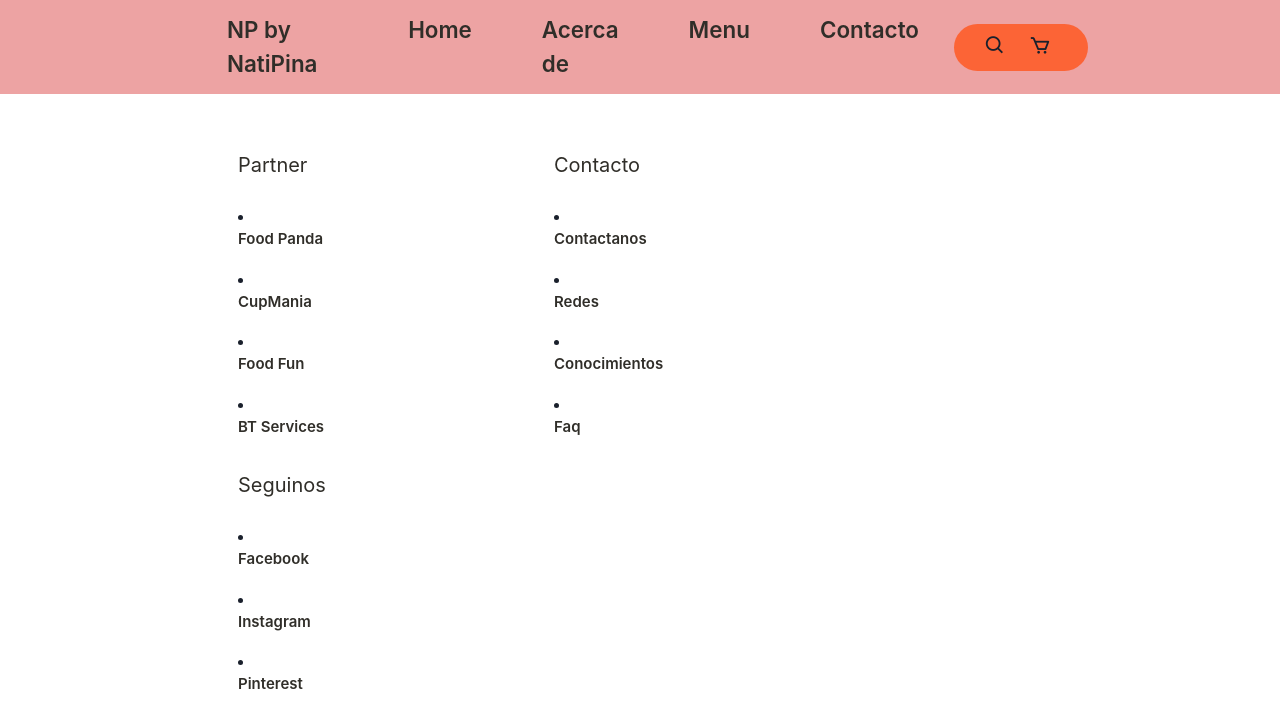
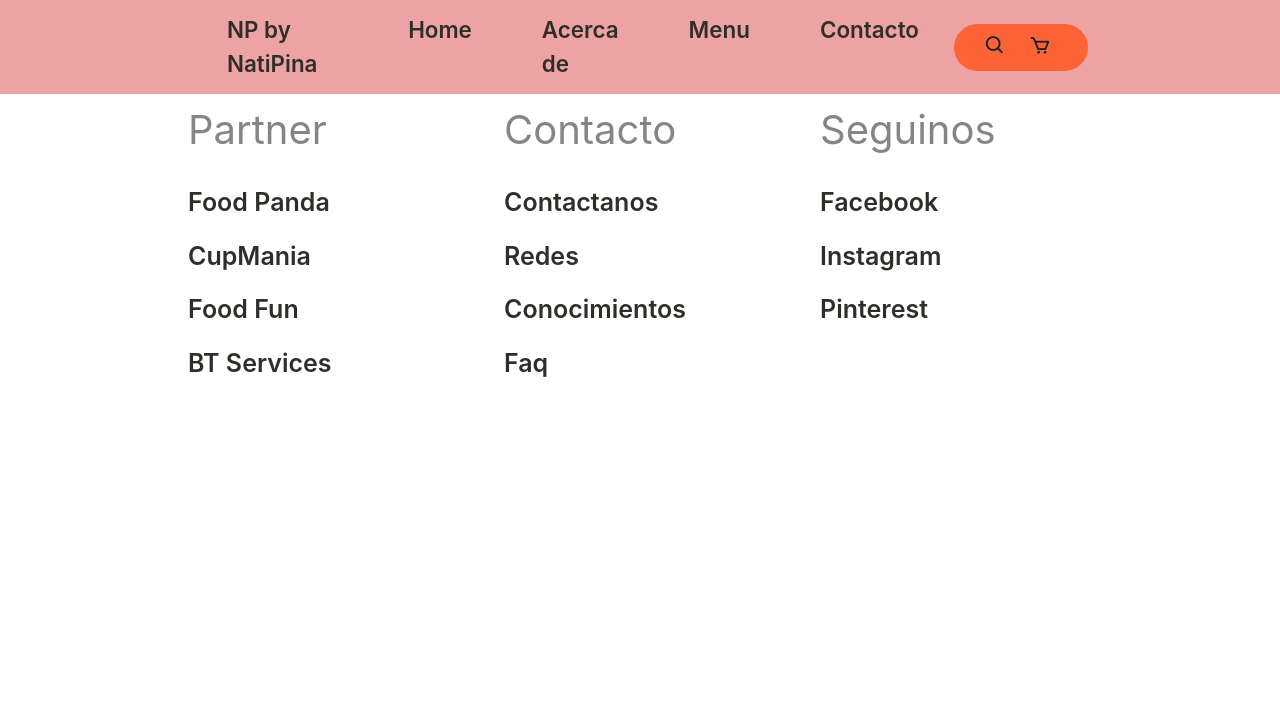
Before and after one commit to niicopina/Preentrega-NicolasPi-a-Pastleria_commerce, a React (Vite) app: page /contact in a window 1280 px wide. Shown: the top 728 px of the page. Built offline with nearby package versions, Linux system fonts and the light colour scheme.

Commit message:
contact css

```diff
--- a/src/App.jsx
+++ b/src/App.jsx
@@ -6,6 +6,8 @@ import About from './components/about/About'
 import Footer from './components/Footer'
 import Contact from './components/contact/Contact'
 import { BrowserRouter, Routes, Route, Link } from "react-router-dom";
+import ItemDetail from './components/itemdetail/ItemDetail'
+import ItemDetailContainer from './components/ItemDetailContainer'
 
 const App = () => {
 
@@ -26,6 +28,7 @@ const App = () => {
             path="/menu/:menu"
             element={<ItemListContainer />}
           />
+          <Route exact path="/item/:id" element={<ItemDetailContainer/>} />
         </Routes>
 
        <Footer />
--- a/src/components/ItemDetailContainer.jsx
+++ b/src/components/ItemDetailContainer.jsx
@@ -1,5 +1,5 @@
 import React from 'react'
-import ItemDetail from "./ItemDetail";
+import ItemDetail from "./itemdetail/ItemDetail";
 import { useState, useEffect } from "react";
 import Data from "../data.json";
 
--- a/src/components/contact/contact.css
+++ b/src/components/contact/contact.css
@@ -7,7 +7,7 @@
     --p-font: 1.4rem;
     }
 .contact {
-    padding: 150px;
+    padding: 100px;
     margin-left: 88px;
 }
 
@@ -16,23 +16,26 @@
     grid-template-columns: repeat(auto-fit, minmax(300px, 100px));
     gap: 1rem;
 }
-.contact-content {
-    text-decoration: none;
-}
+
 .contact-content h4 {
-    font-size: 20px;
-    color: var(--text-color);
+    font-size: 40px;
+    color: var(--second-color);
+    text-decoration:dotted ;
     margin-bottom: 1.5rem;
 }
 .contact-content li {
     margin-bottom: 16px;
+    display: flex;
+    flex-direction: row;
 }
 .contact-content li a{
-    display: block;
+    display: flex;
+    flex-direction: row;
     color: var(--text-color);
-    font-size: 15px;
+    font-size: 25px;
     font-weight: 600;
     transition: all .38s ease;
+    text-decoration: none;
 }
 .contact-content li a:hover {
     transform: translateX(10px);
--- a/src/components/home/Home.jsx
+++ b/src/components/home/Home.jsx
@@ -1,6 +1,7 @@
 import React from 'react'
 import './home.css'
 import { Button, ButtonGroup } from '@chakra-ui/react'
+import { Link } from 'react-router-dom'
 
 const Home = () => {
   return (
@@ -9,7 +10,7 @@ const Home = () => {
         <div className="home-text">
             <h1><span>Bienvenid@s </span>Pastelería Casera</h1>
             <p>Nos especializamos en pastelería artesanal y tortas decoradas</p>
-            <Button colorScheme='teal' size='sm'>Mira el Menu</Button>
+            <Button bg='tomato' colorScheme='teal' color='black' size='md'><Link to="/menu">Ir al Menu</Link></Button>
         </div>
 
         <div className="home-img">
--- a/src/components/ItemDetail.jsx
+++ b/src/components/itemdetail/ItemDetail.jsx
@@ -13,6 +13,8 @@ import {
   Alert,
 } from "@chakra-ui/react";
 import { useParams } from "react-router-dom";
+import { Link } from 'react-router-dom'
+import './itemdetail.css'
 
 const ItemDetail = ({ prods }) => {
   const { id } = useParams();
@@ -26,7 +28,7 @@ const ItemDetail = ({ prods }) => {
         <div key={prod.id}>
           <Center p="1rem">
             <Card className="card-main">
-              <CardBody>
+              <CardBody className="carta">
                 <Image borderRadius="lg"  />
                 <Stack mt="6" spacing="3">
                   <Heading size="md">{prod.name}</Heading>
@@ -46,6 +48,13 @@ const ItemDetail = ({ prods }) => {
               </CardBody>
               <Divider />
               <CardFooter className="card-footer">
+              <Button bg='tomato' colorScheme='teal' color='black' size='md'>
+                <Link to="/menu">Volver al Menu</Link>
+                </Button>
+                <Button bg='tomato' colorScheme='teal' color='black' size='md'>
+                Agregar al carrito
+
+                </Button>
               </CardFooter>
             </Card>
           </Center>
--- /dev/null
+++ b/src/components/itemdetail/itemdetail.css
@@ -0,0 +1,8 @@
+.card-footer {
+    display: flex;
+    flex-direction: row;
+    justify-content: space-between;
+  }
+.card-main {
+    background: rgb(225, 203, 203);
+}
--- a/src/index.css
+++ b/src/index.css
@@ -14,3 +14,7 @@
   justify-content: center;
   align-items: center;
 }
+.card-main {
+  margin-top: 4rem;
+  background-color: rgb(210, 124, 124);
+}
```
